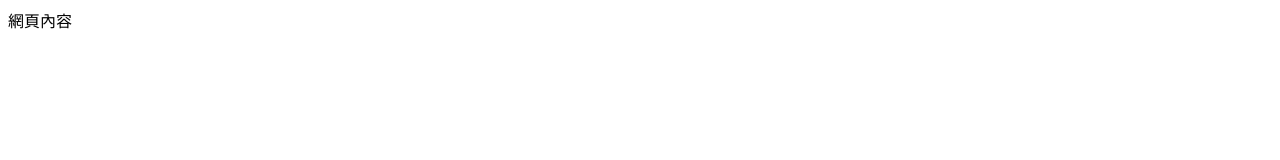
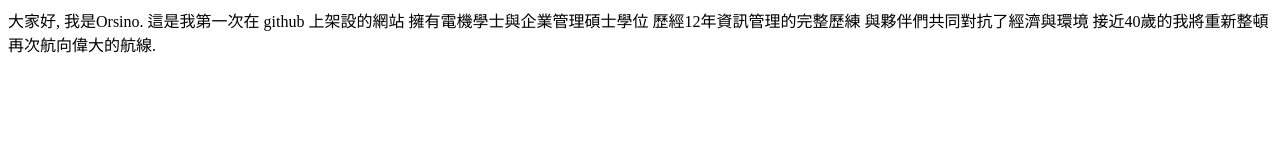
Before and after one commit to orsinobbb/website, a plain HTML site: page index.html in a window 1280 px wide. Drawn offline with Linux system fonts and the light colour scheme.

Commit message:
Add files via upload

```diff
--- a/index.html
+++ b/index.html
@@ -4,6 +4,12 @@
         <title>Hello world ! </title>
     </head>
     <body>
-           網頁內容
+           	大家好, 我是Orsino.
+		這是我第一次在 github 上架設的網站
+		擁有電機學士與企業管理碩士學位
+		歷經12年資訊管理的完整歷練
+		與夥伴們共同對抗了經濟與環境
+		接近40歲的我將重新整頓
+		再次航向偉大的航線.
     </body>
 </html>
```
